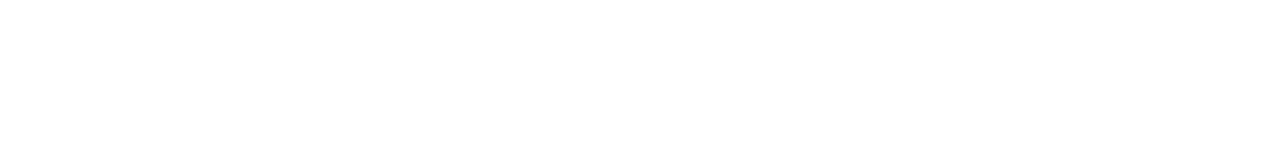
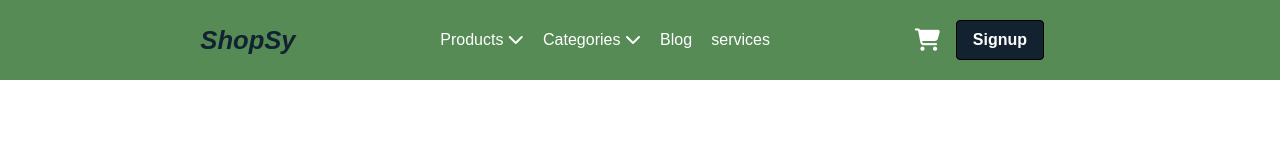
Before and after one commit to The-Halal/NOVA-PROJECT, a plain HTML site: page otherhtml pages/aboutus.html in a window 1280 px wide. Drawn offline with Linux system fonts and the light colour scheme; a web font is replaced by a local one.

Commit message:
files updated

```diff
--- a/index.html
+++ b/index.html
@@ -23,10 +23,8 @@
       crossorigin="anonymous"
     />
 
-    <link href="https://cdn.jsdelivr.net/npm/bootstrap-icons@1.11.3/font/bootstrap-icons.css" rel="stylesheet">
+    <link rel="stylesheet" href="./landingpage.css" />
 
-
-    <link rel="stylesheet" href="./landingpage.css" />
   </head>
   <body>
     <header>
@@ -35,7 +33,7 @@
 
         <div class="menu-lists">
           <li>
-            <a href="">Products <i class="fa-solid fa-chevron-down"></i></a>
+            <a href="./otherhtml pages/aboutus.html">Products <i class="fa-solid fa-chevron-down"></i></a>
           </li>
           <li>
             <a href="">Categories <i class="fa-solid fa-chevron-down"></i></a>
--- a/othercss pages/aboutus.css
+++ b/othercss pages/aboutus.css
@@ -0,0 +1,101 @@
+*{
+    margin: 0;
+    padding: 0;
+    list-style-type: none;
+    text-decoration: none;
+    font-family: 'Poppins', sans-serif;
+}
+
+
+header{
+    /* border: 2px solid red; */
+    background-color: #568B56;
+}
+
+.nav-links{
+    /* border: 2px solid black; */
+    width: 80%;
+    margin: auto;
+    display: flex;
+    justify-content: space-around;
+    align-items: center;
+    padding: 20px;
+}
+
+.shopsy-logo{
+    text-decoration: none;
+}
+.shopsy{
+    font-size: 1.6em;
+    font-style: italic;
+    color: #122231;
+}
+
+.menu-lists{
+    display: flex;
+    align-items: center;
+    gap: 1.2em;
+}
+
+.menu-lists li a{
+    text-decoration: none;
+    font-size: 1em;
+    color: #ffffff;
+}
+
+.menu-lists li a:hover{
+    color: #122231;
+}
+.btn-icons{
+    display: flex;
+    align-items: center;
+    gap: 1em;
+}
+
+.fa-cart-shopping{
+    color: white;
+    font-size: 1.4em;
+}
+
+.signup{
+    text-decoration: none;
+    background-color: #122231;
+    border: 1px solid black;
+    border-radius: 4px;
+    padding: 10px 16px;
+    color: white;
+    font-style: 1.2em;
+    font-weight: 600;
+}
+
+.signup:hover{
+    background-color: white;
+    color: #122231;
+}
+.fa-bars{
+    color: white;
+    font-size: 1.4em;
+    visibility: hidden;
+}
+
+
+/* HEADER-MEDIA QUERY */
+
+@media(max-width: 886px){
+    .nav-links{
+        width: 100%;
+        justify-content: space-between;
+    }
+
+    .menu-lists{
+        display: none;
+    }
+
+    .signup{
+        display: none;
+    }
+
+    .fa-bars{
+        visibility: visible;
+    }
+}
--- a/otherhtml pages/aboutus.html
+++ b/otherhtml pages/aboutus.html
@@ -0,0 +1,45 @@
+<!DOCTYPE html>
+<html lang="en">
+<head>
+    <meta charset="UTF-8">
+    <meta name="viewport" content="width=device-width, initial-scale=1.0">
+    <title>NOVA</title>
+
+    <link
+      rel="stylesheet"
+      href="https://cdnjs.cloudflare.com/ajax/libs/font-awesome/6.7.2/css/all.min.css"
+      integrity="sha512-Evv84Mr4kqVGRNSgIGL/F/aIDqQb7xQ2vcrdIwxfjThSH8CSR7PBEakCr51Ck+w+/U6swU2Im1vVX0SVk9ABhg=="
+      crossorigin="anonymous"
+      referrerpolicy="no-referrer"
+    />
+    <link href="https://fonts.cdnfonts.com/css/poppins" rel="stylesheet" />
+
+    <link rel="stylesheet" href="../othercss pages/aboutus.css">
+</head>
+<body>
+
+    <header>
+      <nav class="nav-links">
+        <a href="../index.html" class="shopsy-logo"><h1 class="shopsy">ShopSy</h1></a>
+
+        <div class="menu-lists">
+          <li>
+            <a href="">Products <i class="fa-solid fa-chevron-down"></i></a>
+          </li>
+          <li>
+            <a href="">Categories <i class="fa-solid fa-chevron-down"></i></a>
+          </li>
+          <li><a href="">Blog</a></li>
+          <li><a href="">services</a></li>
+        </div>
+
+        <div class="btn-icons">
+          <a href=""><i class="fa-solid fa-cart-shopping"></i></a>
+          <a href="" class="signup">Signup</a>
+          <a href=""><i class="fa-solid fa-bars"></i></a>
+        </div>
+      </nav>
+    </header>
+
+</body>
+</html>
```
